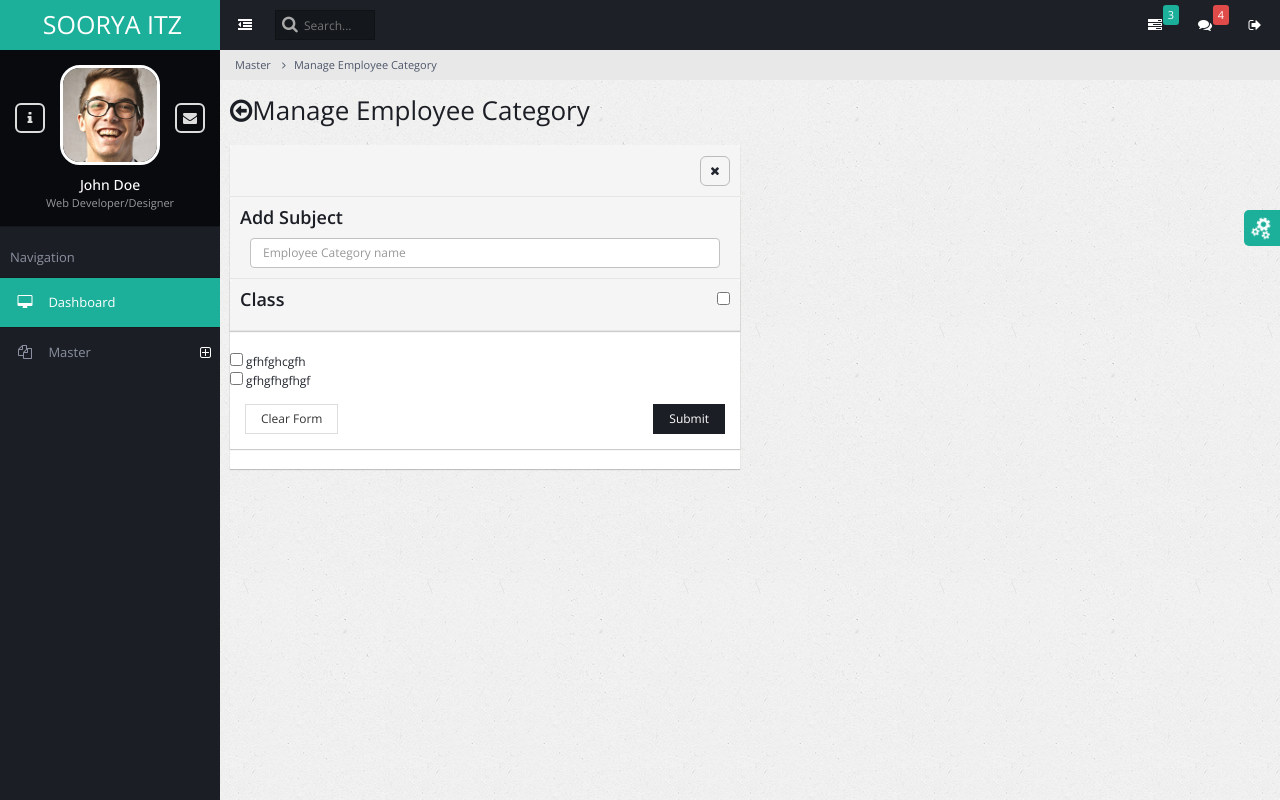
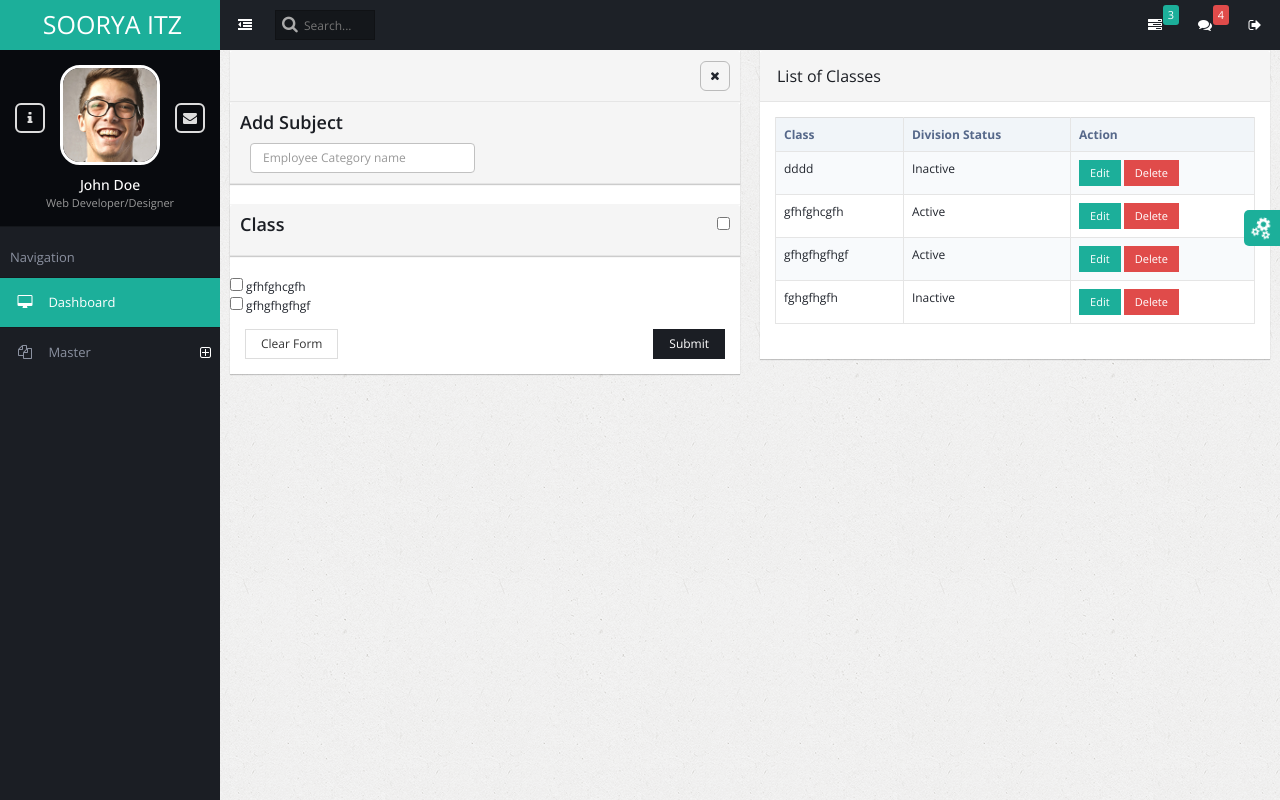
Before and after one commit to Sooryaitz/academic-project, a Django app: page /subject/ in a window 1280 px wide. Run offline with Django 5.2, Linux system fonts and the light colour scheme; data comes from the database, SQL or seed files in the repository; some libraries are stand-ins or nearby versions.

Commit message:
added list in subject

```diff
--- a/academic_project/admin_master/templates/subject.html
+++ b/academic_project/admin_master/templates/subject.html
@@ -1,77 +1,93 @@
 {% extends "base.html" %}
 {% block content %}
-<ul class="breadcrumb">
-    <li><a href="#">Master</a></li>
-    <li><a href="#">Manage Employee Category</a></li>
 
-</ul>
-<!-- END BREADCRUMB -->
 
-<!-- PAGE TITLE -->
-<div class="page-title">
-    <h2><span   class="fa fa-arrow-circle-o-left"></span>Manage Employee Category</h2>
-</div>
-<!-- END PAGE TITLE -->
-
-<!-- PAGE CONTENT WRAPPER -->
-<div class="page-content-wrap">
-
+<!-- PAGE CONTENT WRAPPER --><div class="page-content-wrap">
     <div class="row">
+        <!-- First Form: Top Left -->
         <div class="col-md-6">
-
-            <!-- START DEFAULT DATATABLE -->
             <div class="panel panel-default">
                 <div class="panel-heading">
-
                     <ul class="panel-controls">
-
                         <li><a href="#" class="panel-remove"><span class="fa fa-times"></span></a></li>
                     </ul>
                 </div>
-                <form method='post' >
+                <form method='post'>
                     {% csrf_token %}
-
                     <div class="panel panel-default">
-
                         <div class="panel-heading">
                             <div class="row">
                                 <h3> Add Subject </h3>
-            <div class="col-md-12">
-
-                <input type="text" placeholder="Employee Category name"  autofocus class="form-control" name="empcatname" class="panel-title">
-            </div>
-
+                                <div class="col-md-6">
+                                    <input type="text" placeholder="Employee Category name" autofocus class="form-control" name="empcatname" class="panel-title">
                                 </div>
                             </div>
-
+                        </div>
+                    </div>
                     <div class="panel panel-default">
-
                         <div class="panel-heading">
                             <div class="row">
                                 <h3>Class <input type="checkbox" class="commonCheckbox pull-right" > </h3>
                             </div>
                         </div>
                     </div>
-
-</form>
+                    <!-- Your form content here -->
                     {% for i in sub %}
                         {% if i.classstatus == 1 %}
                             <div>
                                 <input type="checkbox" class="commonCheckbox" name="checkboxGroup" value="Checkbox 3"> {{i.classname}}
                             </div>
                         {% endif %}
-
                     {% endfor %}
                     <div class="panel-body d-flex justify-content-between">
                         <button class="btn btn-default">Clear Form</button>
                         <button class="btn btn-primary pull-right">Submit</button>
+                    </div>
+                </form>
+            </div>
+        </div>
 
+        <!-- Second Form: Top Right -->
+        <div class="col-md-6">
+            <div class="panel panel-default">
+                <div class="panel-heading">
+                    <h3 class="panel-title">List of Classes</h3>
+                </div>
+                <div class="panel-body">
+                    <table class="table table-striped table-bordered">
+                        <thead>
+                            <tr>
+                                <th>Class</th>
+                                <th>Division Status</th>
+                                <th>Action</th>
+                            </tr>
+                        </thead>
+                        <tbody>
+                            {% for i in sub %}
+                                <tr>
+                                    <td>{{ i.classname }}</td>
+                                    <td>
+                                        {% if i.classstatus == 1 %}
+                                            Active
+                                        {% else %}
+                                            Inactive
+                                        {% endif %}
+                                    </td>
+                                    <td>
+                                        <!-- Add action buttons here -->
+                                        <!-- Example: Edit and Delete buttons -->
+                                        <button class="btn btn-info btn-sm">Edit</button>
+                                        <button class="btn btn-danger btn-sm">Delete</button>
+                                    </td>
+                                </tr>
+                            {% endfor %}
+                        </tbody>
+                    </table>
+                </div>
+            </div>
+        </div>
+    </div>
 </div>
 
 
-
-
-
-
-
 {% endblock   %}
```
Also changed, not shown: academic_project/admin_master/templates/selectbox.html (added, +90 -0 lines). Lines whose indentation alone changed are shown as unchanged.
